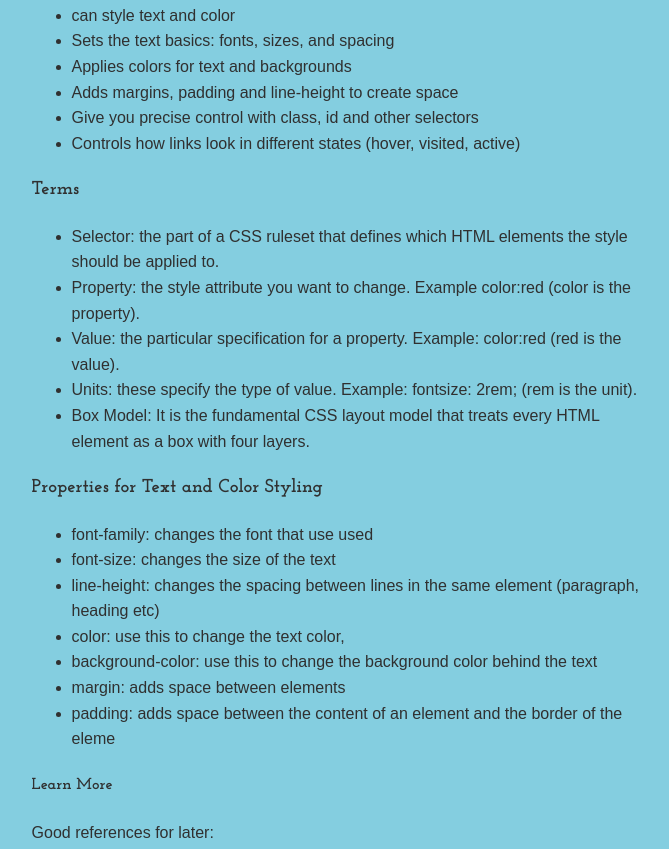
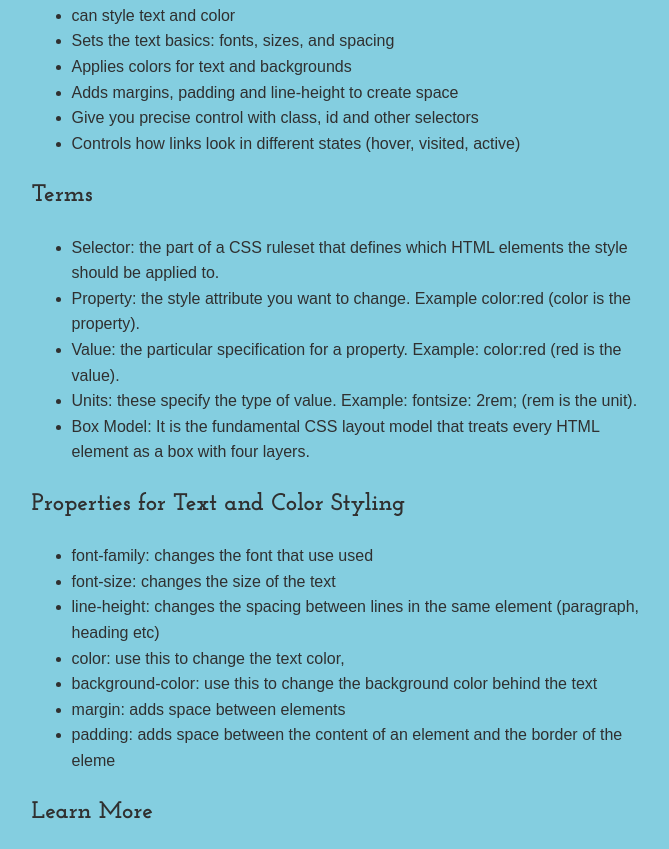
Before and after one commit to Julz-K/project-1-MMP-240-Web-Design, a plain HTML site: page css-guide.html in a window 1280 px wide. Shown: the part 299-1148 px from the top of the page, without its empty margins (297-966 px from the left). Drawn offline with Linux system fonts and the light colour scheme.

Commit message:
changes 9.23 v 2

```diff
--- a/css-guide.html
+++ b/css-guide.html
@@ -35,7 +35,7 @@
              <li>Controls how links look in different states (hover, visited, active)</li>
         </ul>
 
-        <h3>Terms</h3>
+        <h2>Terms</h2>
          <ul>
              <li>Selector: the part of a CSS ruleset that defines which HTML elements the style should be applied to.</li>
              <li>Property: the style attribute you want to change. Example color:red (color is the property).</li>
@@ -44,7 +44,7 @@
              <li>Box Model: It is the fundamental CSS layout model that treats every HTML element as a box with four layers.</li>
          </ul>
 
-        <h3> Properties for Text and Color Styling </h3>
+        <h2> Properties for Text and Color Styling </h2>
          <ul>
              <li>font-family: changes the font that use used</li>
              <li>font-size: changes the size of the text</li>
@@ -55,7 +55,7 @@
              <li>padding: adds space between the content of an element and the border of the eleme</li>
          </ul>
 
-        <h4>Learn More</h4>
+        <h2>Learn More</h2>
          <p>Good references for later:</p>
          <ol>
              <li>MDN: CSS basics <a href="https://developer.mozilla.org/enUS/docs/Learn/Gettingstartedwiththeweb/CSSbasics">https://developer.mozilla.org/enUS/docs/Learn/Gettingstartedwiththeweb/CSSbasics</a></li>
```
Also changed, not shown: index.html (+1 -1 lines).
